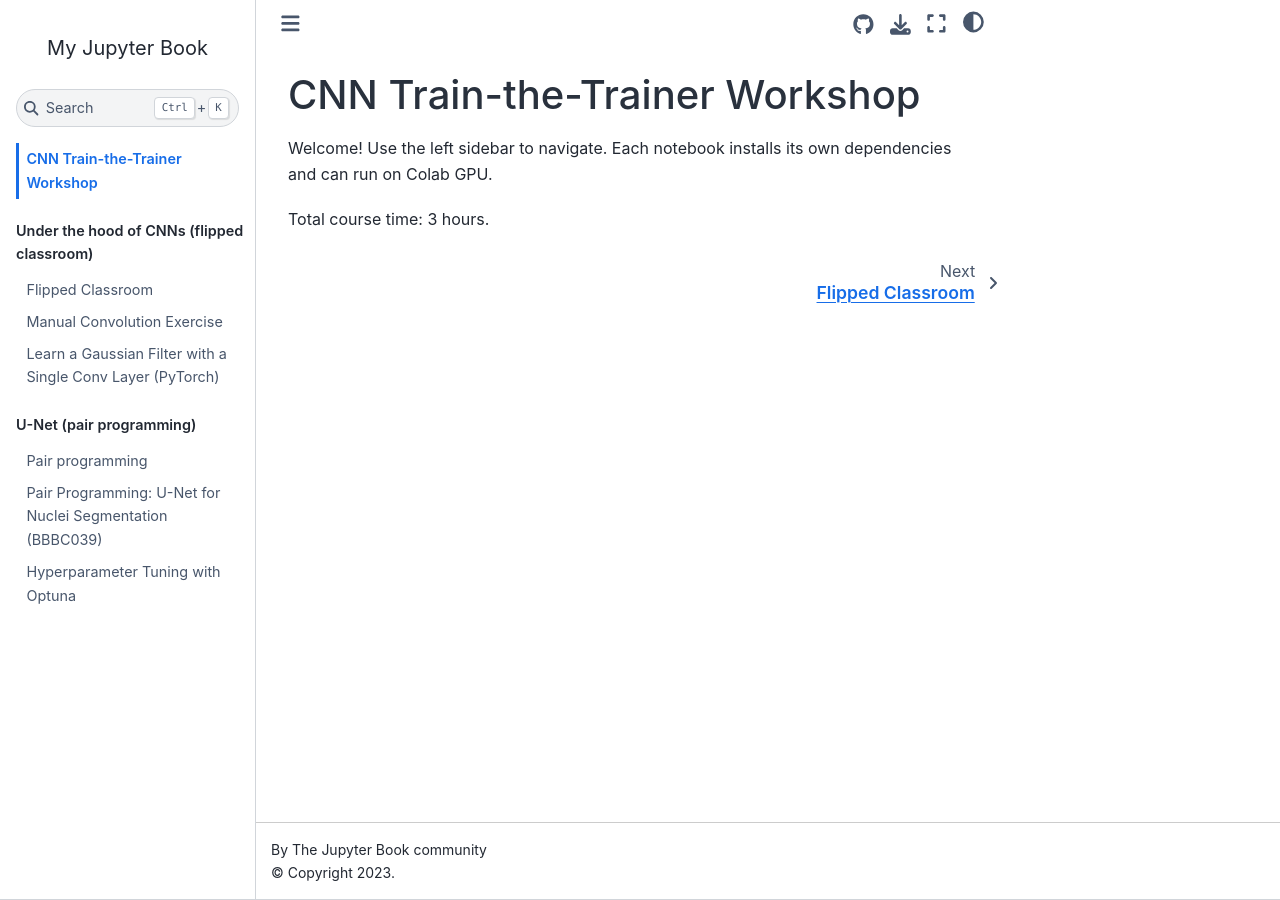
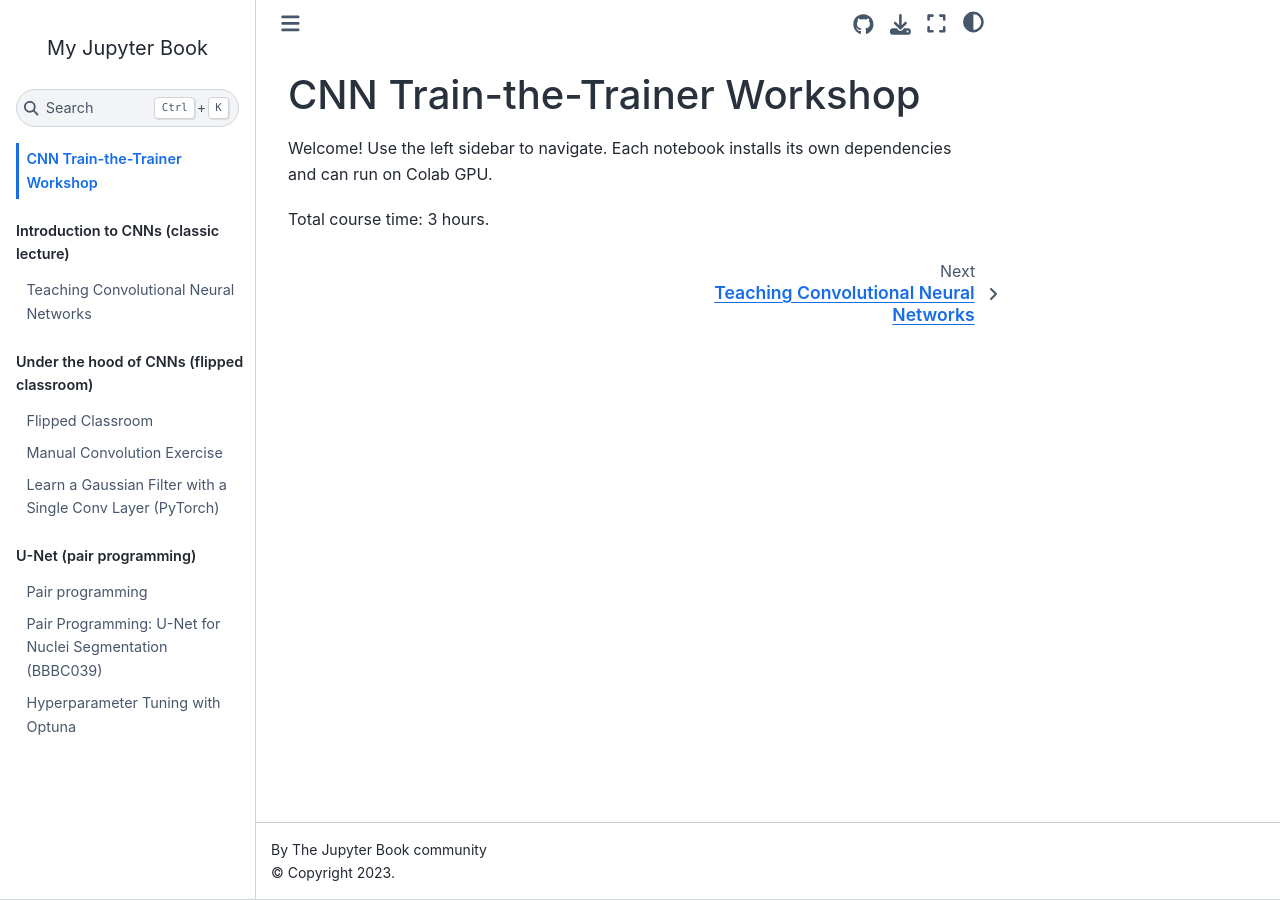
Before and after one commit to thawn/ttt-workshop-cnn, a Jupyter Book: the page built from book/intro.md, in a window 1280 px wide. Built offline with Jupyter Book 1.0.4 settings and Sphinx 7.4.7 and the Sphinx Book theme 1.1.4, drawn with Linux system fonts in a browser that asks for light colours; pages that are not in the unit, such as notebooks, are missing from menus.

```diff
--- a/book/_toc.yml
+++ b/book/_toc.yml
@@ -1,6 +1,9 @@
 format: jb-book
 root: intro
 parts:
+  - caption: Introduction to CNNs (classic lecture)
+    chapters:
+      - file: slides/README
   - caption: Under the hood of CNNs (flipped classroom)
     chapters:
       - file: flipped_classroom/README
```
